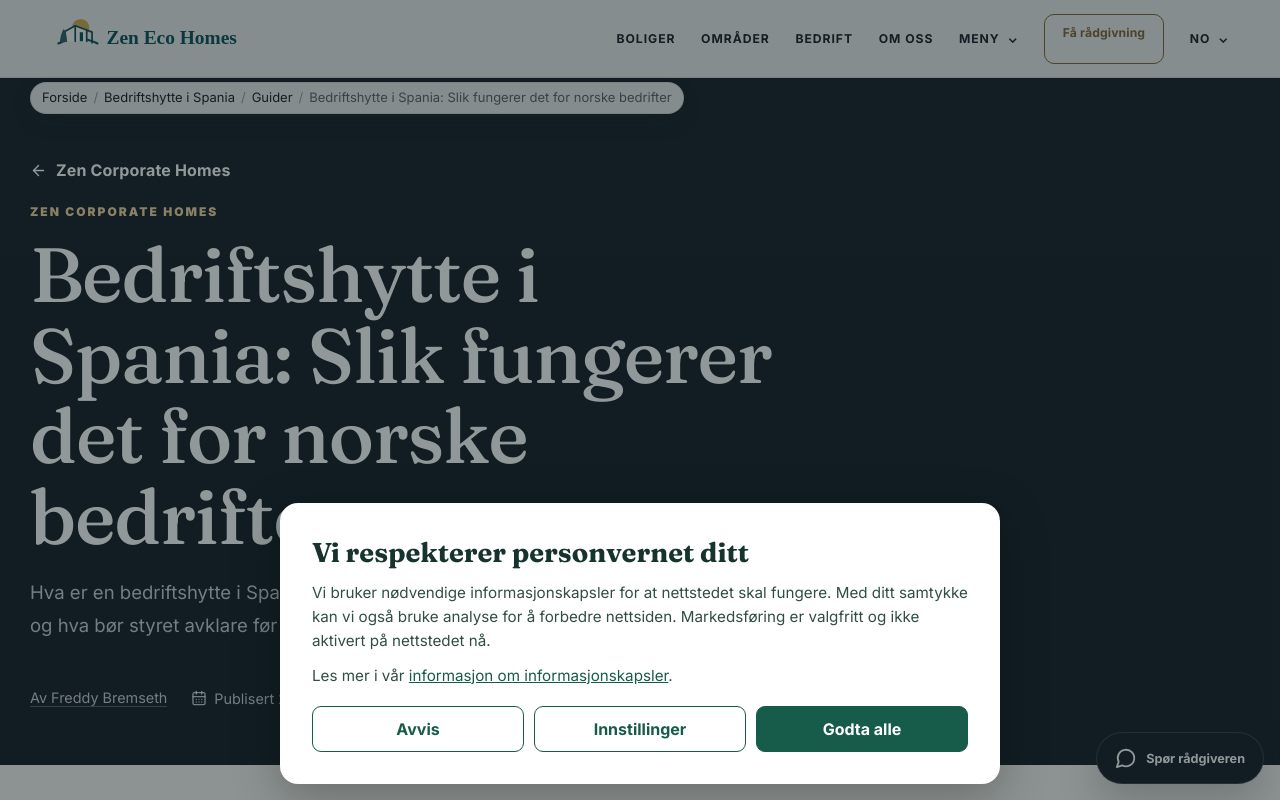
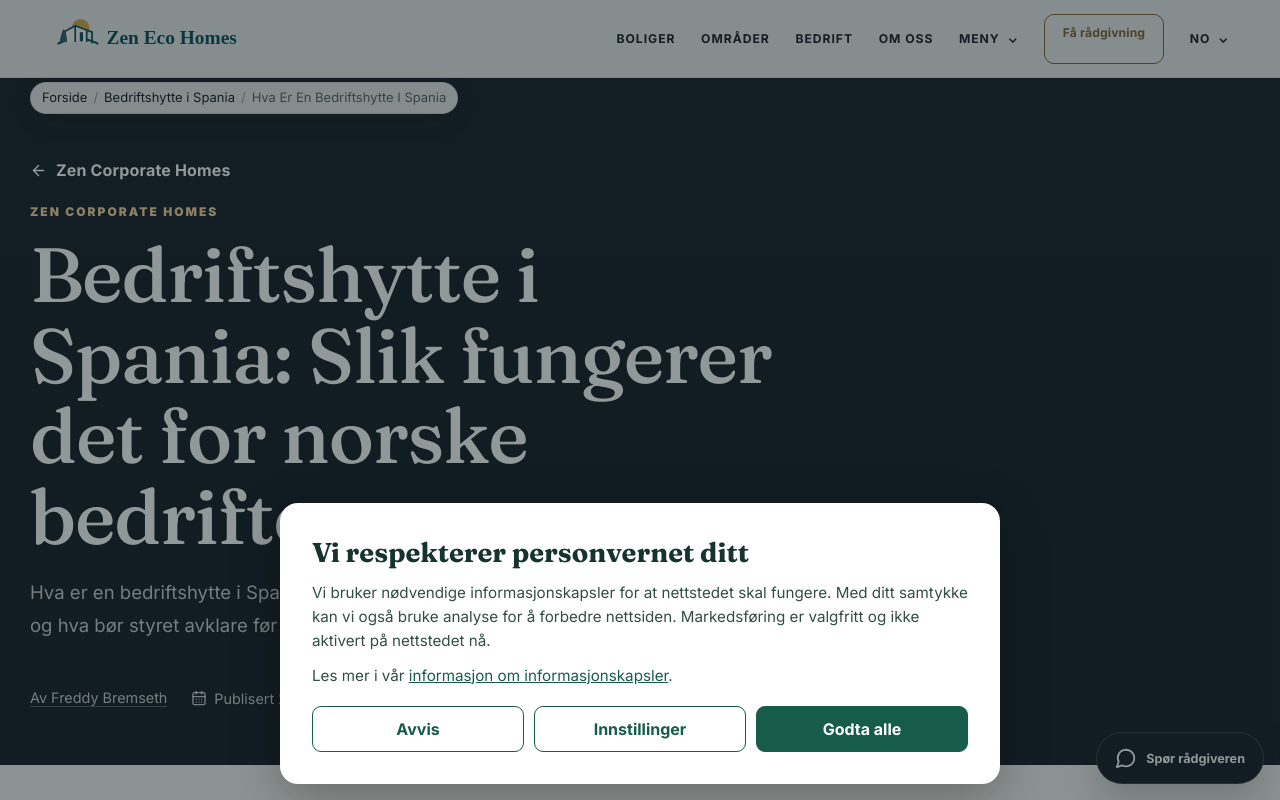
Before and after one commit to freddybremseth-coder/zenecohomes, a Next.js app: page /bedriftshytte-spania/hva-er-en-bedriftshytte-i-spania in a window 1280 px wide. Shown: the top 800 px of the page. Built offline with nearby package versions, Linux system fonts and the light colour scheme.

Commit message:
Keep corporate article breadcrumb data out of client bundle

```diff
--- a/src/components/Breadcrumbs.tsx
+++ b/src/components/Breadcrumbs.tsx
@@ -3,7 +3,6 @@
 import Link from "next/link";
 import { usePathname } from "next/navigation";
 import type { SiteLocale } from "@/lib/i18n";
-import { articleSilo, getMagazineArticle } from "@/lib/magazine";
 
 const labels: Record<SiteLocale, Record<string, string>> = {
   no: {
@@ -91,7 +90,7 @@ function humanize(segment: string, locale: SiteLocale, index: number, segments:
     .replace(/\b\w/g, (letter) => letter.toUpperCase());
 }
 
-export function Breadcrumbs({ locale = "no" }: { locale?: SiteLocale }) {
+export function Breadcrumbs({ locale = "no", currentLabel }: { locale?: SiteLocale; currentLabel?: string }) {
   const pathname = usePathname() || "/";
   const normalized = pathname.replace(/\/$/, "") || "/";
   if (normalized === "/" || normalized === `/${locale}` || propertyDetailPatterns.some((pattern) => pattern.test(normalized))) {
@@ -103,10 +102,6 @@ export function Breadcrumbs({ locale = "no" }: { locale?: SiteLocale }) {
   const localePrefix = locale === "no" ? "" : `/${locale}`;
 
   const isCorporateSection = segments[0] === "bedriftshytte-spania";
-  const corporateArticle =
-    isCorporateSection && segments.length === 2 ? getMagazineArticle(segments[1]) : undefined;
-  const isCorporateGuideArticle =
-    corporateArticle !== undefined && articleSilo(corporateArticle) === "corporate";
 
   const items = isCorporateSection
     ? [
@@ -116,14 +111,14 @@ export function Breadcrumbs({ locale = "no" }: { locale?: SiteLocale }) {
           ? []
           : segments[1] === "guider"
             ? [{ label: "Guider", href: `${localePrefix}/bedriftshytte-spania/guider` }]
-            : isCorporateGuideArticle && corporateArticle
+            : currentLabel
               ? [
                   { label: "Guider", href: `${localePrefix}/bedriftshytte-spania/guider` },
-                  { label: corporateArticle.title, href: `${localePrefix}/bedriftshytte-spania/${corporateArticle.slug}` },
+                  { label: currentLabel, href: `${localePrefix}/${segments.join("/")}` },
                 ]
               : segments.slice(1).map((segment, index) => ({
                   label: humanize(segment, locale, index + 1, segments),
-                  href: `${localePrefix}/${segments.slice(0, index + 2).join("/")}`,
+                  href: `${localePrefix}/${segments.slice(0, index + 2).join("/")}`
                 }))),
       ]
     : [
```
